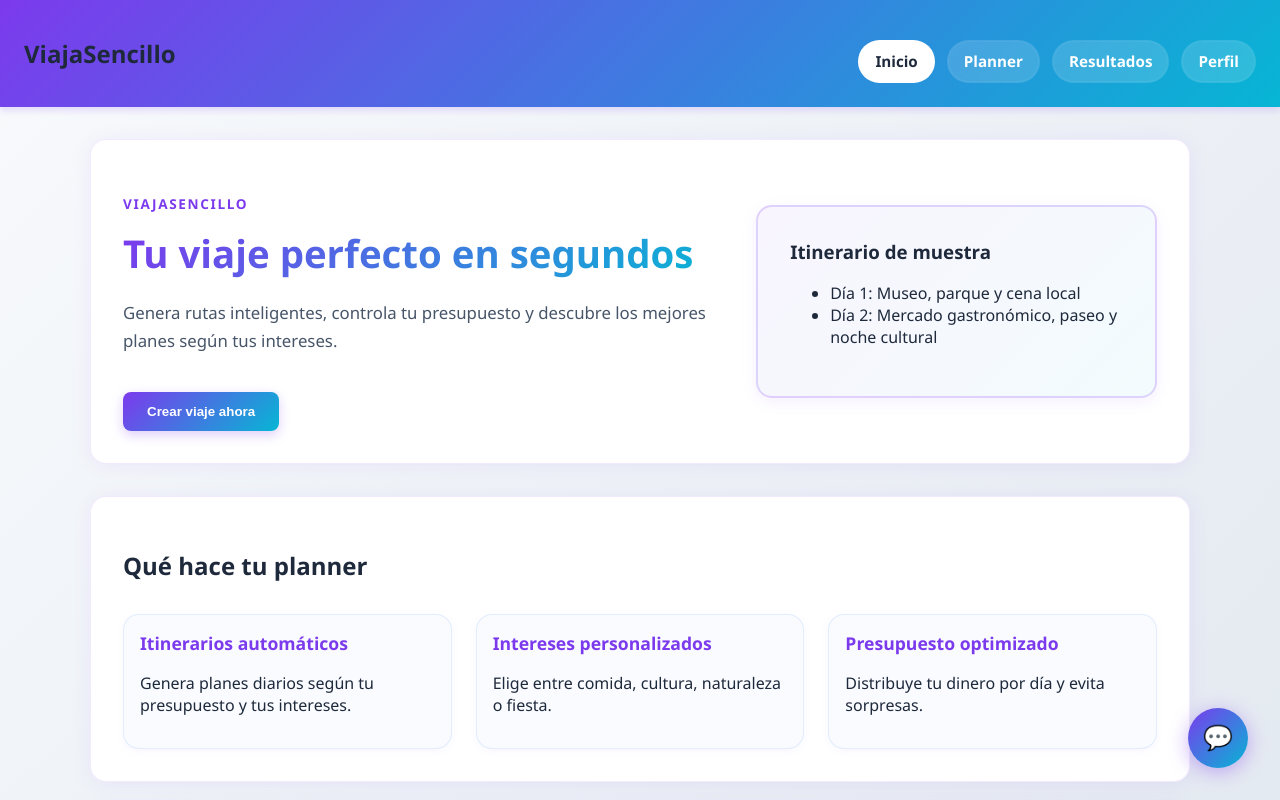
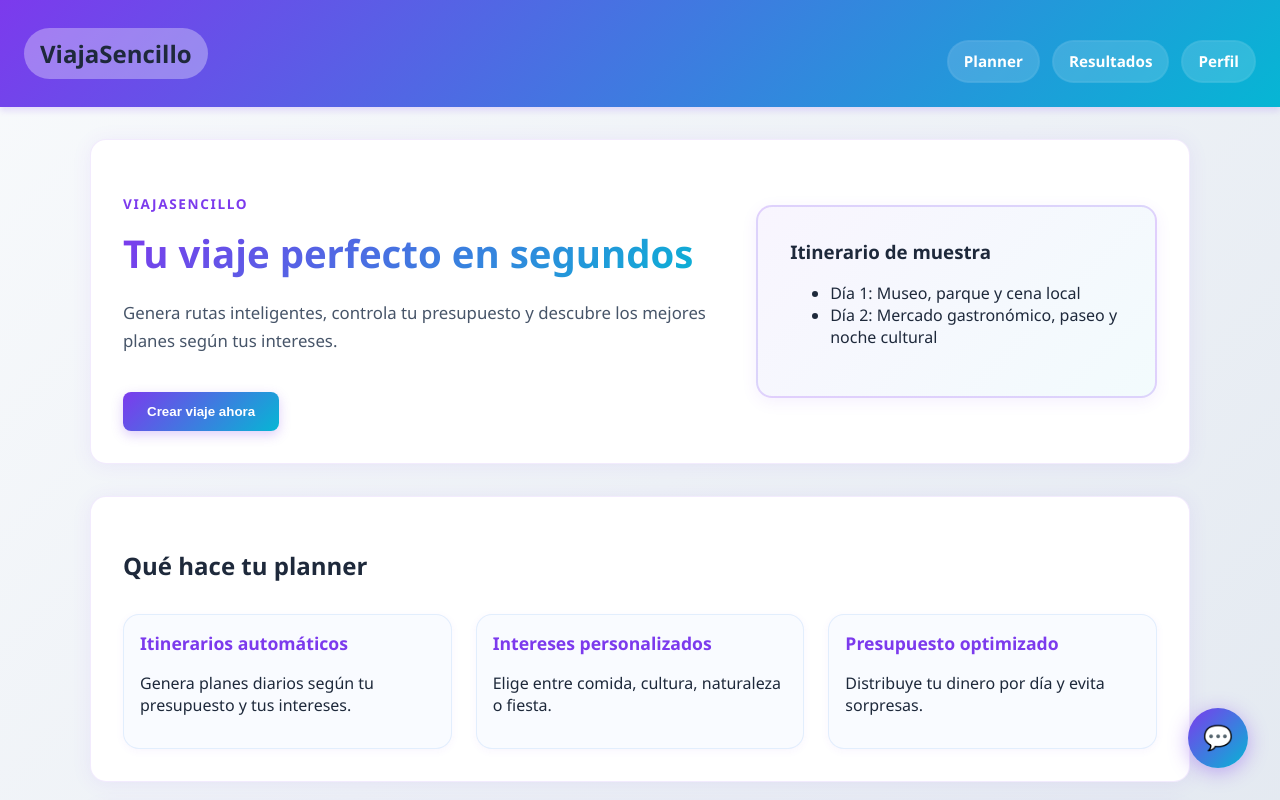
Before and after one commit to Ikerichu/ViajaSencillo, an Angular app in the folder frontend/: page /home in a window 1280 px wide. Shown: the top 800 px of the page. Built offline with nearby package versions, Linux system fonts and the light colour scheme; no server answers.

Commit message:
Inicio path

```diff
--- a/frontend/src/app/app.component.css
+++ b/frontend/src/app/app.component.css
@@ -9,6 +9,24 @@ header {
 header h1 {
   margin: 0;
   font-size: 1.5rem;
+}
+
+.brand-link {
+  color: white;
+  text-decoration: none;
+  padding: 0.55rem 1rem;
+  border-radius: 999px;
+  background: rgba(255, 255, 255, 0.18);
+  transition: all 0.25s ease;
+  display: inline-flex;
+  align-items: center;
+  font-weight: 700;
+}
+
+.brand-link:hover,
+.brand-link.active {
+  background: rgba(255, 255, 255, 0.32);
+  color: #1e293b;
 }
 
 nav {
--- a/frontend/src/app/app.component.html
+++ b/frontend/src/app/app.component.html
@@ -1,7 +1,6 @@
 <header>
-  <h1>ViajaSencillo</h1>
+  <h1><a routerLink="/home" routerLinkActive="active" class="brand-link">ViajaSencillo</a></h1>
   <nav>
-    <a routerLink="/home" routerLinkActive="active">Inicio</a>
     <a routerLink="/planner" routerLinkActive="active">Planner</a>
     <a routerLink="/results" routerLinkActive="active">Resultados</a>
     <a routerLink="/profile" routerLinkActive="active">Perfil</a>
```
